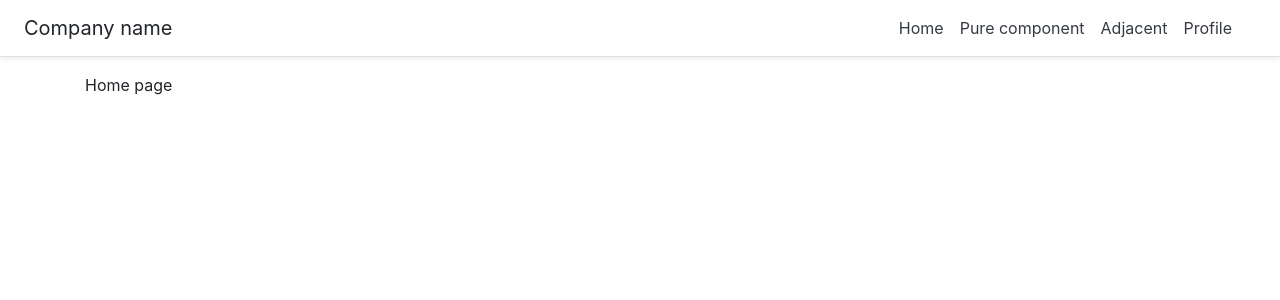
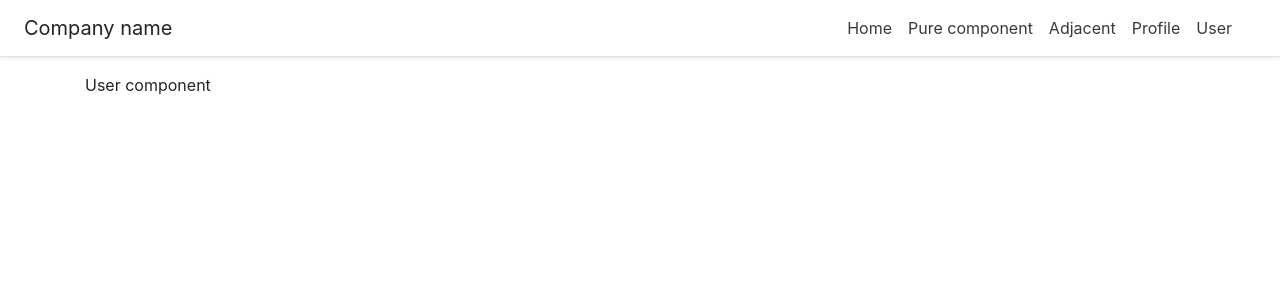
Before and after one commit to vadiminsk/react-advanced, a React (Create React App) app: page /user in a window 1280 px wide. Shown: the top 300 px of the page. Built offline with nearby package versions, Linux system fonts and the light colour scheme.

Commit message:
create user hoc

```diff
--- a/src/App.js
+++ b/src/App.js
@@ -6,6 +6,7 @@ import pureComponent from './components/pureComponent';
 import PureCompF from './components/PureCompF';
 import Adjel from './components/Adjel';
 import Profile from './components/Profile';
+import User from './components/User';
 
 const App = () => {
   return (
@@ -13,6 +14,7 @@ const App = () => {
       <Header />
       <div className='container'>
         <Switch>
+          <Route path='/user' component={User} />
           <Route path='/profile' component={Profile} />
           <Route path='/adjel' component={Adjel} />
           <Route path='/purecomp' component={pureComponent} />
--- a/src/components/Header.js
+++ b/src/components/Header.js
@@ -19,6 +19,9 @@ const Header = () => {
           <NavLink className='p-2 text-dark' to='/profile'>
             Profile
           </NavLink>
+          <NavLink className='p-2 text-dark' to='/user'>
+            User
+          </NavLink>
         </nav>
       </div>
     </header>
--- /dev/null
+++ b/src/components/User.js
@@ -0,0 +1,8 @@
+import React from 'react';
+import UserHoc from '../hoc/UserHoc';
+
+const User = () => {
+  return <div>User component</div>;
+};
+
+export default UserHoc(User, 'Hello I am');
--- /dev/null
+++ b/src/hoc/UserHoc.js
@@ -0,0 +1,11 @@
+import React from 'react';
+
+const UserHoc = (WrappedComponent, arg1) => {
+  return (props) => (
+    <>
+      <WrappedComponent />
+    </>
+  );
+};
+
+export default UserHoc;
```
